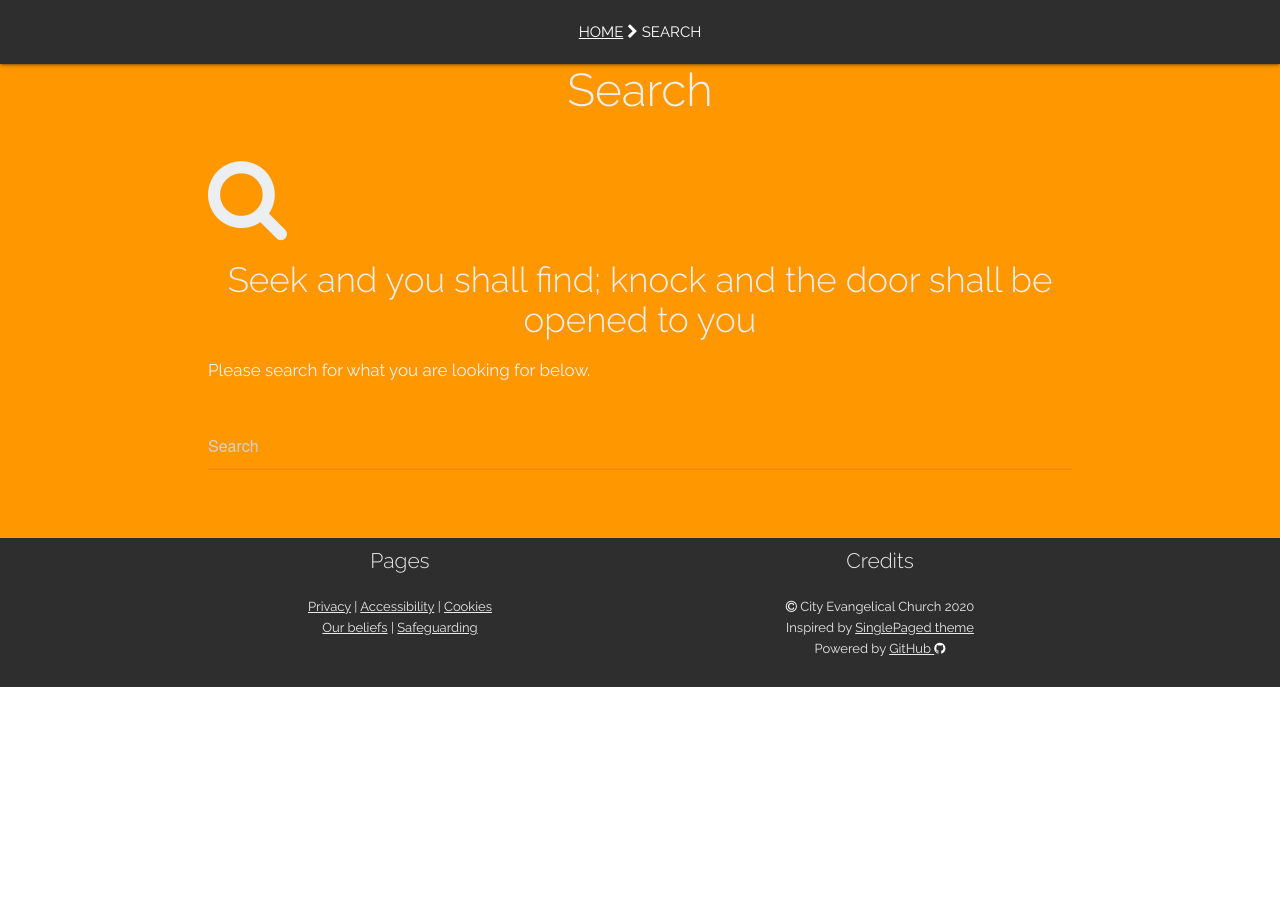
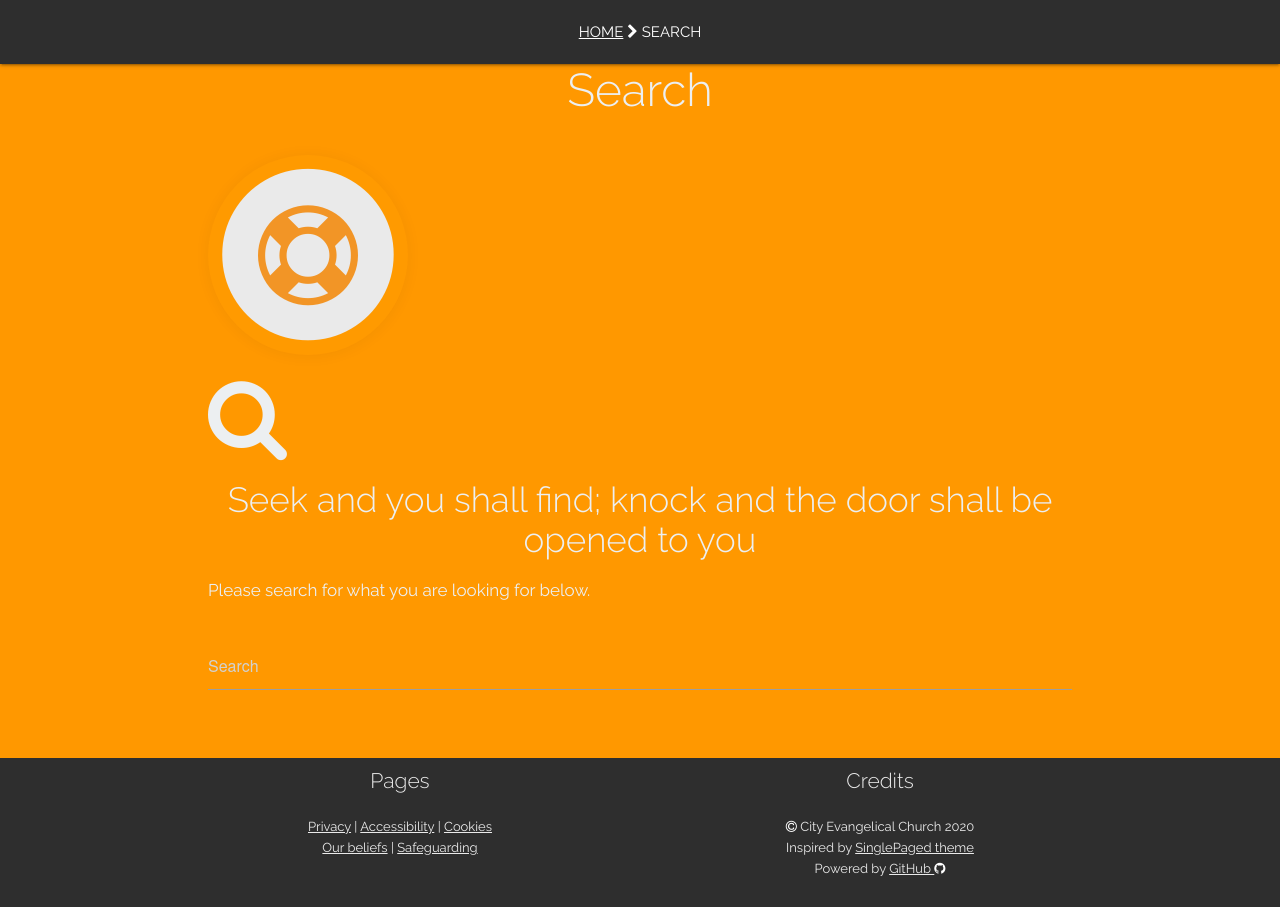
Before and after one commit to woodcock3/citychurch, a Jekyll site: the page built from pages/search.md, in a window 1280 px wide. Built offline with Jekyll 4.4.1, drawn with Linux system fonts in a browser that asks for light colours.

Commit message:
Update search.md

```diff
--- a/pages/search.md
+++ b/pages/search.md
@@ -8,6 +8,11 @@ permalink: /search/
 
 # Search
 
+<span class="fa-stack subtlecircle" style="font-size:100px; background:rgba(255,166,0,0.1)">
+  <i class="fa fa-circle fa-stack-2x text-white"></i>
+  <i class="fa fa-life-bouy fa-stack-1x text-cityorange"></i>
+</span>
+
 <i class="center-align fa fa-search fa-5x" aria-hidden="true" style="color:blue-grey-text text-lighten-5"></i>
 
 
```
